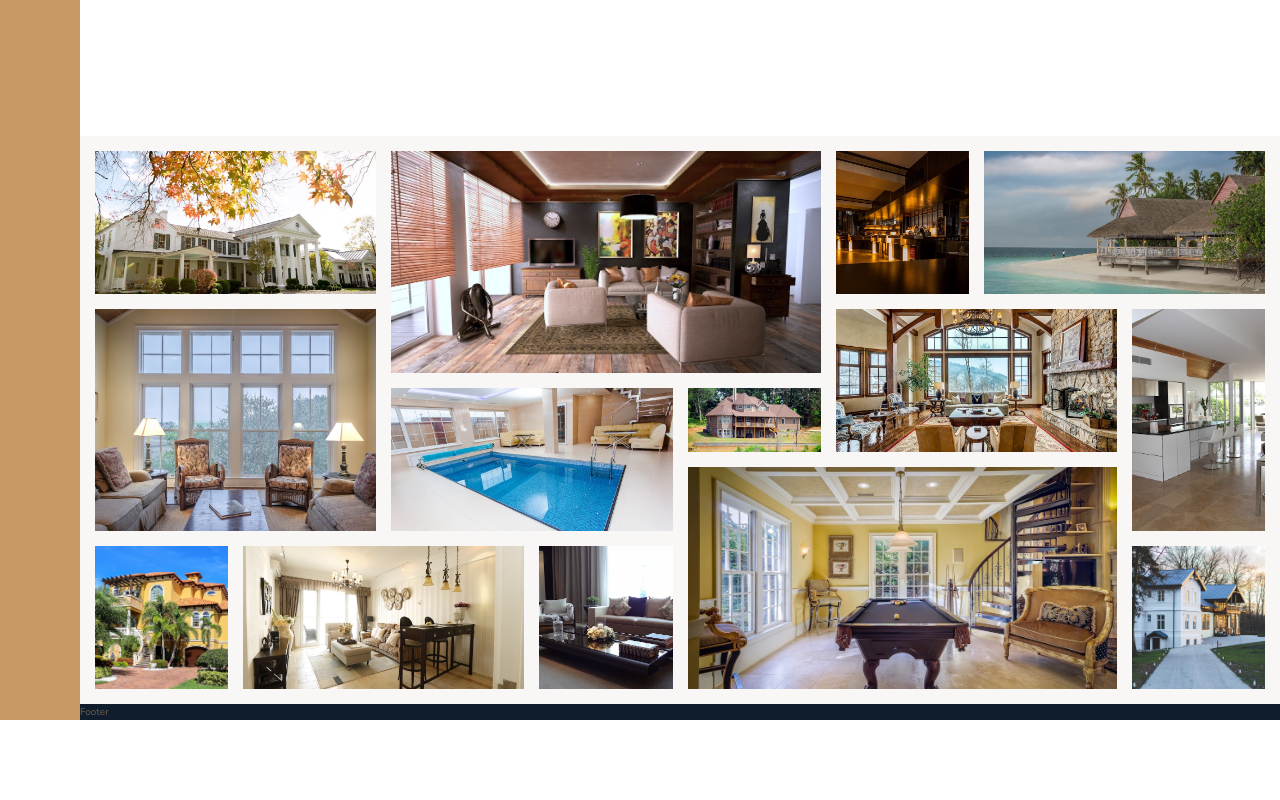
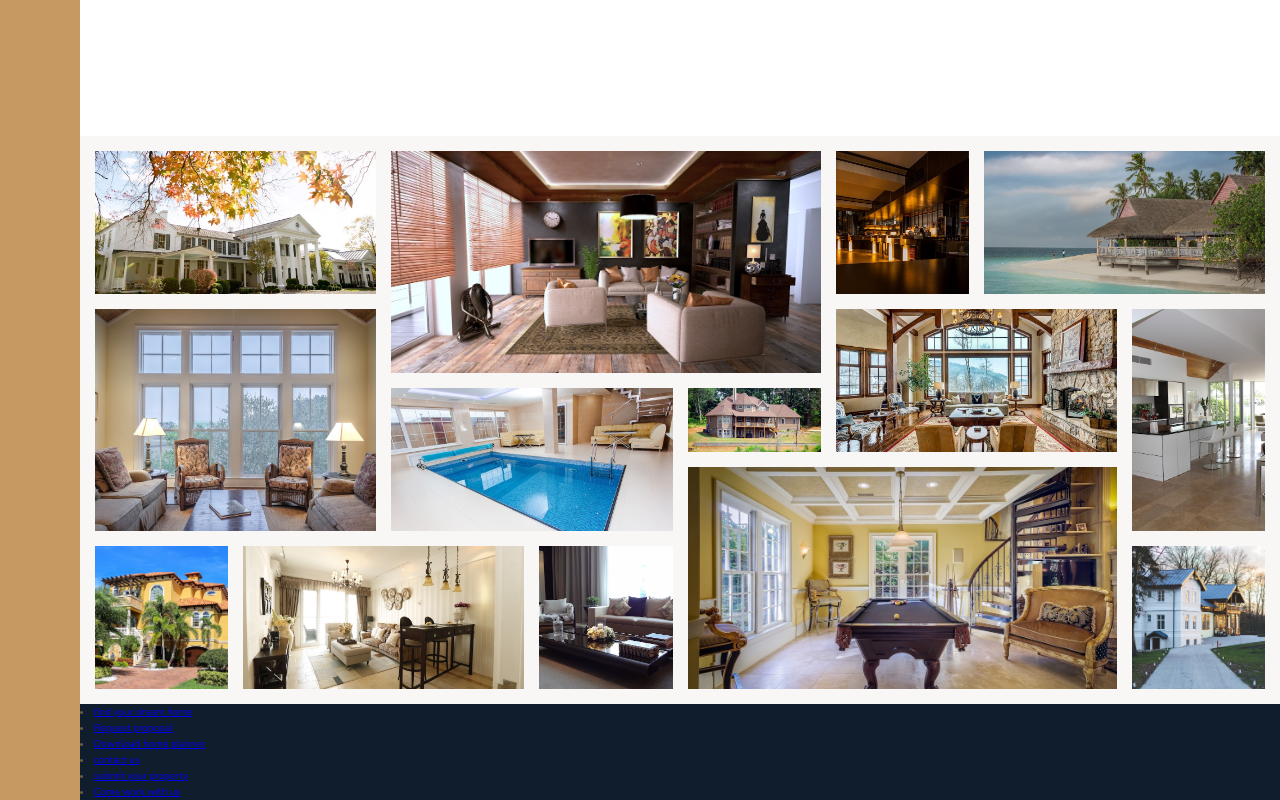
Before and after one commit to noelia-riega/Nexter-Page, a website: page index.html in a window 1280 px wide. Shown: the part 2936-3736 px from the top of the page. Before the commit the page ends 3656 px from the top, so only its background shows below. Drawn offline with nearby package versions, Linux system fonts and the light colour scheme; files that its build step writes are made by us from their sources.

Commit message:
footer html

```diff
--- a/index.html
+++ b/index.html
@@ -376,6 +376,27 @@
       </figure>
     </section>
 
-    <footer class="footer">Footer</footer>
+    <footer class="footer">
+      <nav class="nav">
+        <li class="nav__item">
+          <a href="#" class="nav__link">find your dream home</a>
+        </li>
+        <li class="nav__item">
+          <a href="#" class="nav__link">Request proposal</a>
+        </li>
+        <li class="nav__item">
+          <a href="#" class="nav__link">Download home planner</a>
+        </li>
+        <li class="nav__item">
+          <a href="#" class="nav__link">contact us</a>
+        </li>
+        <li class="nav__item">
+          <a href="#" class="nav__link">submit your property</a>
+        </li>
+        <li class="nav__item">
+          <a href="#" class="nav__link">Come work with us</a>
+        </li>
+      </nav>
+    </footer>
   </body>
 </html>
```
